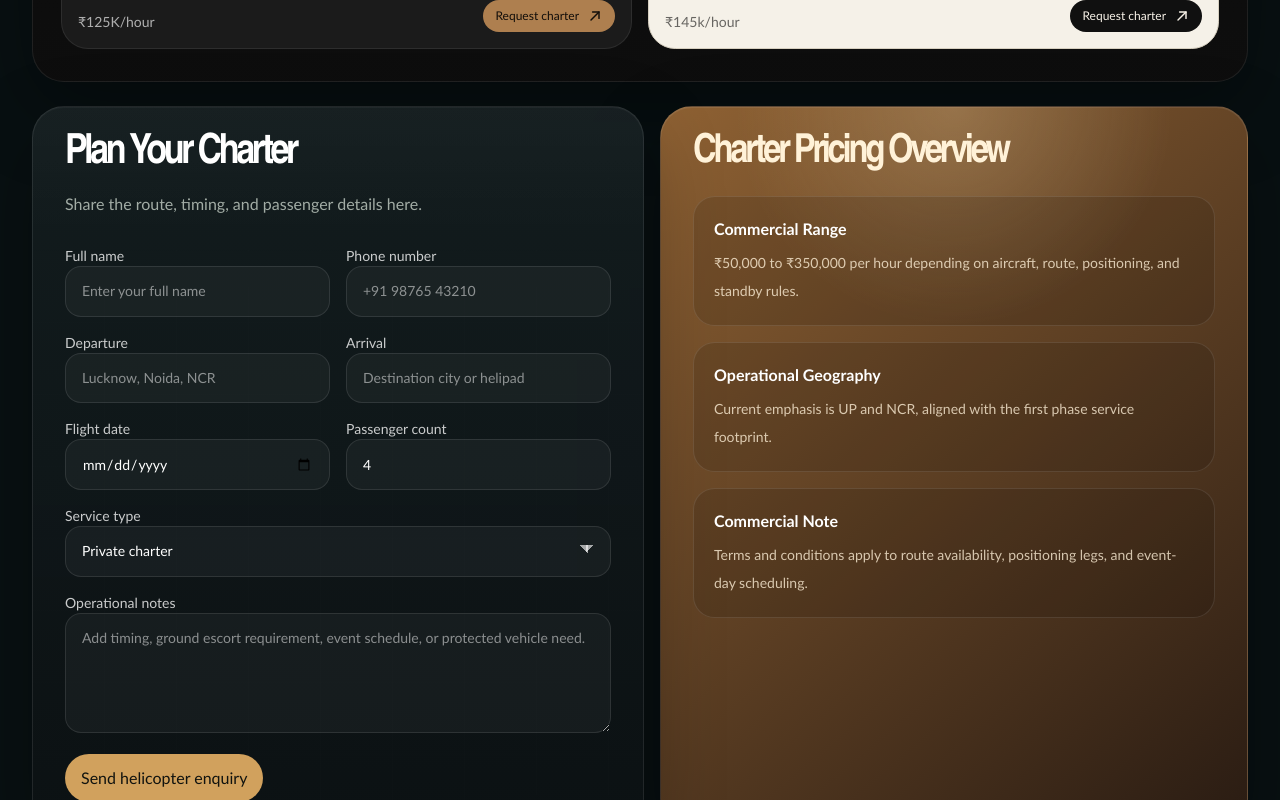
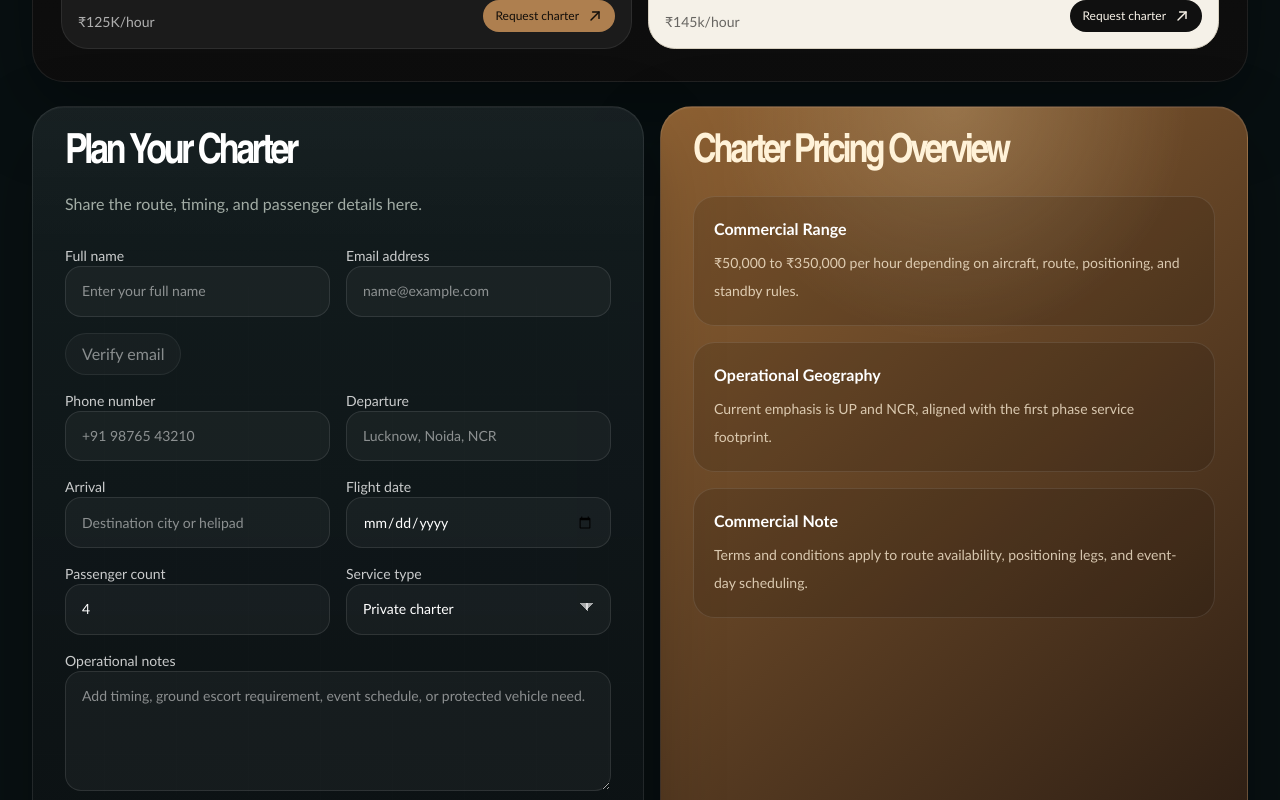
Before and after one commit to Shield-Force-System/sheild-force-fe, a Next.js app: page /charter-booking in a window 1280 px wide. Shown: the part 2000-2800 px from the top of the page. Built offline with nearby package versions, Linux system fonts and the light colour scheme.

Commit message:
Email OTP verification

```diff
--- a/components/bodyguard-lead-form.tsx
+++ b/components/bodyguard-lead-form.tsx
@@ -1,6 +1,7 @@
 "use client";
 
 import { useEffect, useState, useTransition } from "react";
+import { EmailOtpVerifier } from "@/components/email-otp-verifier";
 import { FormFeedback } from "@/components/form-feedback";
 import {
   getTextField,
@@ -28,6 +29,8 @@ export function BodyguardLeadForm({
   initialPreferredGuard?: string;
 }) {
   const [preferredGuard, setPreferredGuard] = useState(initialPreferredGuard);
+  const [email, setEmail] = useState("");
+  const [otpToken, setOtpToken] = useState<string | null>(null);
   const [feedback, setFeedback] = useState<SubmissionFeedback | null>(null);
   const [isPending, startTransition] = useTransition();
 
@@ -35,10 +38,15 @@ export function BodyguardLeadForm({
     setPreferredGuard(initialPreferredGuard);
   }, [initialPreferredGuard]);
 
-  function handleSubmit(event: React.FormEvent<HTMLFormElement>) {
-    event.preventDefault();
+  function handleSubmit(form: HTMLFormElement) {
+    if (!otpToken) {
+      setFeedback({
+        tone: "error",
+        message: "Verify your email address before submitting.",
+      });
+      return;
+    }
 
-    const form = event.currentTarget;
     const formData = new FormData(form);
     const serviceType = getTextField(formData, "service_type");
     const movementBrief = getTextField(formData, "movement_brief");
@@ -59,12 +67,13 @@ export function BodyguardLeadForm({
     const payload = {
       full_name: getTextField(formData, "full_name"),
       company_name: getTextField(formData, "company_name") || undefined,
-      email: getTextField(formData, "email"),
+      email,
       phone: getTextField(formData, "phone"),
       city: getTextField(formData, "city"),
       service_interest: "Bodyguard Requirement",
       bodyguard_count: Math.max(1, Number(getTextField(formData, "bodyguard_count")) || 1),
       requirement_summary: summary || "Bodyguard deployment enquiry submitted from the website.",
+      otp_token: otpToken,
     };
 
     setFeedback(null);
@@ -73,9 +82,7 @@ export function BodyguardLeadForm({
       try {
         const response = await fetch("/api/leads/bodyguard", {
           method: "POST",
-          headers: {
-            "content-type": "application/json",
-          },
+          headers: { "content-type": "application/json" },
           body: JSON.stringify(payload),
         });
 
@@ -84,6 +91,8 @@ export function BodyguardLeadForm({
         }
 
         form.reset();
+        setEmail("");
+        setOtpToken(null);
         setPreferredGuard(initialPreferredGuard);
         setFeedback({
           tone: "success",
@@ -103,7 +112,10 @@ export function BodyguardLeadForm({
   }
 
   return (
-    <form className="mt-6 grid gap-4" onSubmit={handleSubmit}>
+    <form
+      className="mt-6 grid gap-4"
+      onSubmit={(e) => { e.preventDefault(); handleSubmit(e.currentTarget); }}
+    >
       <div className="grid gap-4 sm:grid-cols-2">
         <label className="space-y-2 text-sm text-white/78">
           <span>Full name</span>
@@ -122,10 +134,18 @@ export function BodyguardLeadForm({
             type="email"
             name="email"
             placeholder="name@example.com"
+            value={email}
+            onChange={(e) => setEmail(e.target.value)}
             required
           />
         </label>
       </div>
+
+      <EmailOtpVerifier
+        email={email}
+        onVerified={setOtpToken}
+        onReset={() => setOtpToken(null)}
+      />
 
       <div className="grid gap-4 sm:grid-cols-2">
         <label className="space-y-2 text-sm text-white/78">
--- a/components/bodyguard-onboarding-form.tsx
+++ b/components/bodyguard-onboarding-form.tsx
@@ -1,6 +1,7 @@
 "use client";
 
 import { useState, useTransition } from "react";
+import { EmailOtpVerifier } from "@/components/email-otp-verifier";
 import { FormFeedback } from "@/components/form-feedback";
 import {
   isPopulatedFile,
@@ -143,6 +144,7 @@ export function BodyguardOnboardingForm() {
     specializations: "",
     notes: "",
   });
+  const [otpToken, setOtpToken] = useState<string | null>(null);
   const [photo, setPhoto] = useState<File | null>(null);
   const [resume, setResume] = useState<File | null>(null);
   const [governmentId, setGovernmentId] = useState<File | null>(null);
@@ -172,6 +174,7 @@ export function BodyguardOnboardingForm() {
       specializations: "",
       notes: "",
     });
+    setOtpToken(null);
     setPhoto(null);
     setResume(null);
     setGovernmentId(null);
@@ -209,9 +212,14 @@ export function BodyguardOnboardingForm() {
     const error = getStepError(step);
 
     if (error) {
+      setFeedback({ tone: "error", message: error });
+      return;
+    }
+
+    if (step === 0 && !otpToken) {
       setFeedback({
         tone: "error",
-        message: error,
+        message: "Verify your email address before continuing.",
       });
       return;
     }
@@ -225,17 +233,16 @@ export function BodyguardOnboardingForm() {
     setStep((current) => Math.max(current - 1, 0));
   }
 
-  function handleSubmit(event: React.FormEvent<HTMLFormElement>) {
-    event.preventDefault();
-
-    const form = event.currentTarget;
+  function handleSubmit(form: HTMLFormElement) {
     const validationError = getStepError(step);
 
     if (validationError) {
-      setFeedback({
-        tone: "error",
-        message: validationError,
-      });
+      setFeedback({ tone: "error", message: validationError });
+      return;
+    }
+
+    if (!otpToken) {
+      setFeedback({ tone: "error", message: "Email verification required." });
       return;
     }
 
@@ -261,6 +268,7 @@ export function BodyguardOnboardingForm() {
     payload.append("languages", fields.languages);
     payload.append("specializations", fields.specializations);
     payload.append("status", "ACTIVE");
+    payload.append("otp_token", otpToken);
 
     if (photo) {
       payload.append("photo", photo);
@@ -320,7 +328,10 @@ export function BodyguardOnboardingForm() {
   }
 
   return (
-    <form className="mt-6 grid gap-4" onSubmit={handleSubmit}>
+    <form
+      className="mt-6 grid gap-4"
+      onSubmit={(e) => { e.preventDefault(); handleSubmit(e.currentTarget); }}
+    >
       <div className="grid gap-3 sm:grid-cols-3">
         {steps.map((item, index) => {
           const isActive = index === step;
@@ -375,6 +386,12 @@ export function BodyguardOnboardingForm() {
               />
             </label>
           </div>
+
+          <EmailOtpVerifier
+            email={fields.email}
+            onVerified={setOtpToken}
+            onReset={() => setOtpToken(null)}
+          />
 
           <div className="grid gap-4 sm:grid-cols-2">
             <label className="space-y-2 text-sm text-[#fff1d8]/82">
--- /dev/null
+++ b/components/email-otp-verifier.tsx
@@ -0,0 +1,222 @@
+"use client";
+
+import { useEffect, useRef, useState } from "react";
+
+type Stage = "idle" | "sending" | "awaiting_otp" | "verifying" | "verified";
+
+const OTP_MESSAGES: Record<string, string> = {
+  INVALID_OTP: "The OTP you entered is incorrect.",
+  OTP_EXPIRED: "The OTP has expired. Request a new one.",
+  OTP_ALREADY_USED: "This OTP has already been used. Request a new one.",
+  OTP_NOT_FOUND: "No OTP found for this email. Request a new one.",
+};
+
+export function EmailOtpVerifier({
+  email,
+  onVerified,
+  onReset,
+}: {
+  email: string;
+  onVerified: (token: string) => void;
+  onReset?: () => void;
+}) {
+  const [stage, setStage] = useState<Stage>("idle");
+  const [otp, setOtp] = useState("");
+  const [error, setError] = useState<string | null>(null);
+  const [cooldown, setCooldown] = useState(0);
+  const sentToEmailRef = useRef("");
+  const timerRef = useRef<ReturnType<typeof setInterval> | null>(null);
+
+  function startCooldown(seconds: number) {
+    setCooldown(seconds);
+    if (timerRef.current) clearInterval(timerRef.current);
+    timerRef.current = setInterval(() => {
+      setCooldown((prev) => {
+        if (prev <= 1) {
+          clearInterval(timerRef.current!);
+          timerRef.current = null;
+          return 0;
+        }
+        return prev - 1;
+      });
+    }, 1000);
+  }
+
+  useEffect(() => {
+    return () => {
+      if (timerRef.current) clearInterval(timerRef.current);
+    };
+  }, []);
+
+  useEffect(() => {
+    if (sentToEmailRef.current && email !== sentToEmailRef.current && stage !== "idle") {
+      setStage("idle");
+      setOtp("");
+      setError(null);
+      sentToEmailRef.current = "";
+      onReset?.();
+    }
+  }, [email, stage, onReset]);
+
+  async function handleSend(isResend = false) {
+    if (!email) {
+      setError("Enter an email address first.");
+      return;
+    }
+    setError(null);
+    if (!isResend) setStage("sending");
+
+    const base = process.env.NEXT_PUBLIC_BACKEND_URL ?? "";
+    const endpoint = isResend
+      ? `${base}/api/website/lead/email/resend-otp`
+      : `${base}/api/website/lead/email/send-otp`;
+
+    try {
+      const response = await fetch(endpoint, {
+        method: "POST",
+        headers: { "content-type": "application/json" },
+        body: JSON.stringify({ email }),
+      });
+
+      const data = (await response.json()) as {
+        success?: boolean;
+        retry_after_seconds?: number;
+        message?: string;
+      };
+
+      if (response.status === 429) {
+        const wait = data.retry_after_seconds ?? 60;
+        startCooldown(wait);
+        setError(`Wait ${wait} seconds before requesting another OTP.`);
+        if (!isResend) setStage("idle");
+        return;
+      }
+
+      if (!response.ok || !data.success) {
+        setError(data.message ?? "Failed to send OTP. Try again.");
+        if (!isResend) setStage("idle");
+        return;
+      }
+
+      sentToEmailRef.current = email;
+      setOtp("");
+      setStage("awaiting_otp");
+      startCooldown(60);
+    } catch {
+      setError("Unable to send OTP. Check your connection.");
+      if (!isResend) setStage("idle");
+    }
+  }
+
+  async function handleVerify() {
+    if (otp.length !== 6) {
+      setError("Enter the 6-digit OTP.");
+      return;
+    }
+    setError(null);
+    setStage("verifying");
+
+    try {
+      const response = await fetch(`${process.env.NEXT_PUBLIC_BACKEND_URL ?? ""}/api/website/lead/email/verify-otp`, {
+        method: "POST",
+        headers: { "content-type": "application/json" },
+        body: JSON.stringify({ email, otp }),
+      });
+
+      const data = (await response.json()) as {
+        success?: boolean;
+        otp_token?: string;
+        message?: string;
+      };
+
+      if (!response.ok || !data.success) {
+        const code = data.message ?? "";
+        setError((OTP_MESSAGES[code] ?? code) || "OTP verification failed.");
+        setStage("awaiting_otp");
+        return;
+      }
+
+      setStage("verified");
+      onVerified(data.otp_token!);
+    } catch {
+      setError("Unable to verify OTP right now.");
+      setStage("awaiting_otp");
+    }
+  }
+
+  if (stage === "verified") {
+    return (
+      <div className="flex items-center gap-2 rounded-[1rem] border border-[#7da96e]/30 bg-[#7da96e]/10 px-4 py-2.5 text-sm text-[#dff0d7]">
+        <svg
+          xmlns="http://www.w3.org/2000/svg"
+          width="14"
+          height="14"
+          viewBox="0 0 24 24"
+          fill="none"
+          stroke="currentColor"
+          strokeWidth="2.5"
+          strokeLinecap="round"
+          strokeLinejoin="round"
+          aria-hidden="true"
+        >
+          <path d="M20 6 9 17l-5-5" />
+        </svg>
+        Email verified
+      </div>
+    );
+  }
+
+  if (stage === "idle" || stage === "sending") {
+    return (
+      <div className="grid gap-1.5">
+        <button
+          type="button"
+          disabled={!email || stage === "sending"}
+          onClick={() => handleSend(false)}
+          className="w-fit rounded-full border border-white/14 bg-white/6 px-4 py-2 text-sm font-medium text-white transition hover:bg-white/10 disabled:cursor-not-allowed disabled:opacity-50"
+        >
+          {stage === "sending" ? "Sending OTP…" : "Verify email"}
+        </button>
+        {error ? <p className="text-xs text-[#ffd8cc]">{error}</p> : null}
+      </div>
+    );
+  }
+
+  return (
+    <div className="grid gap-3 rounded-[1.2rem] border border-white/10 bg-white/3 px-4 py-4">
+      <p className="text-sm text-white/70">
+        Enter the 6-digit code sent to <span className="text-white">{email}</span>
+      </p>
+      <div className="flex flex-wrap gap-2">
+        <input
+          type="text"
+          inputMode="numeric"
+          maxLength={6}
+          value={otp}
+          onChange={(e) => setOtp(e.target.value.replace(/\D/g, ""))}
+          placeholder="000000"
+          autoComplete="one-time-code"
+          className="form-input w-36 font-mono tracking-widest"
+          disabled={stage === "verifying"}
+        />
+        <button
+          type="button"
+          disabled={stage === "verifying" || otp.length !== 6}
+          onClick={handleVerify}
+          className="rounded-full bg-[var(--brand)] px-4 py-2 text-sm font-medium text-[#11130f] transition hover:bg-[var(--brand-strong)] disabled:cursor-not-allowed disabled:opacity-60"
+        >
+          {stage === "verifying" ? "Verifying…" : "Confirm OTP"}
+        </button>
+      </div>
+      {error ? <p className="text-xs text-[#ffd8cc]">{error}</p> : null}
+      <button
+        type="button"
+        disabled={cooldown > 0}
+        onClick={() => handleSend(true)}
+        className="w-fit text-xs text-white/50 transition hover:text-white/80 disabled:cursor-not-allowed disabled:opacity-50"
+      >
+        {cooldown > 0 ? `Resend OTP in ${cooldown}s` : "Resend OTP"}
+      </button>
+    </div>
+  );
+}
--- a/components/general-lead-form.tsx
+++ b/components/general-lead-form.tsx
@@ -1,6 +1,7 @@
 "use client";
 
 import { useState, useTransition } from "react";
+import { EmailOtpVerifier } from "@/components/email-otp-verifier";
 import { FormFeedback } from "@/components/form-feedback";
 import {
   getTextField,
@@ -23,22 +24,30 @@ export function GeneralLeadForm({
 }: {
   className?: string;
 }) {
+  const [email, setEmail] = useState("");
+  const [otpToken, setOtpToken] = useState<string | null>(null);
   const [feedback, setFeedback] = useState<SubmissionFeedback | null>(null);
   const [isPending, startTransition] = useTransition();
 
-  function handleSubmit(event: React.FormEvent<HTMLFormElement>) {
-    event.preventDefault();
+  function handleSubmit(form: HTMLFormElement) {
+    if (!otpToken) {
+      setFeedback({
+        tone: "error",
+        message: "Verify your email address before submitting.",
+      });
+      return;
+    }
 
-    const form = event.currentTarget;
     const formData = new FormData(form);
     const payload = {
       full_name: getTextField(formData, "full_name"),
       company_name: getTextField(formData, "company_name") || undefined,
-      email: getTextField(formData, "email"),
+      email,
       phone: getTextField(formData, "phone"),
       city: getTextField(formData, "city"),
       service_interest: getTextField(formData, "service_interest"),
       requirement_summary: getTextField(formData, "requirement_summary"),
+      otp_token: otpToken,
     };
 
     setFeedback(null);
@@ -47,9 +56,7 @@ export function GeneralLeadForm({
       try {
         const response = await fetch("/api/leads/general", {
           method: "POST",
-          headers: {
-            "content-type": "application/json",
-          },
+          headers: { "content-type": "application/json" },
           body: JSON.stringify(payload),
         });
 
@@ -58,6 +65,8 @@ export function GeneralLeadForm({
         }
 
         form.reset();
+        setEmail("");
+        setOtpToken(null);
         setFeedback({
           tone: "success",
           message:
@@ -76,7 +85,10 @@ export function GeneralLeadForm({
   }
 
   return (
-    <form className={className} onSubmit={handleSubmit}>
+    <form
+      className={className}
+      onSubmit={(e) => { e.preventDefault(); handleSubmit(e.currentTarget); }}
+    >
       <div className="grid gap-4 sm:grid-cols-2">
         <label className="space-y-2 text-sm text-white/78">
           <span>Full name</span>
@@ -84,9 +96,23 @@ export function GeneralLeadForm({
         </label>
         <label className="space-y-2 text-sm text-white/78">
           <span>Email address</span>
-          <input className="form-input" type="email" name="email" placeholder="name@example.com" required />
+          <input
+            className="form-input"
+            type="email"
+            name="email"
+            placeholder="name@example.com"
+            value={email}
+            onChange={(e) => setEmail(e.target.value)}
+            required
+          />
         </label>
       </div>
+
+      <EmailOtpVerifier
+        email={email}
+        onVerified={setOtpToken}
+        onReset={() => setOtpToken(null)}
+      />
 
       <div className="grid gap-4 sm:grid-cols-2">
         <label className="space-y-2 text-sm text-white/78">
--- a/components/helicopter-enquiry-form.tsx
+++ b/components/helicopter-enquiry-form.tsx
@@ -1,6 +1,7 @@
 "use client";
 
 import { useState, useTransition } from "react";
+import { EmailOtpVerifier } from "@/components/email-otp-verifier";
 import { FormFeedback } from "@/components/form-feedback";
 import {
   getTextField,
@@ -28,13 +29,20 @@ export function HelicopterEnquiryForm({
 }: {
   initialHelicopterId?: string;
 }) {
+  const [email, setEmail] = useState("");
+  const [otpToken, setOtpToken] = useState<string | null>(null);
   const [feedback, setFeedback] = useState<SubmissionFeedback | null>(null);
   const [isPending, startTransition] = useTransition();
 
-  function handleSubmit(event: React.FormEvent<HTMLFormElement>) {
-    event.preventDefault();
+  function handleSubmit(form: HTMLFormElement) {
+    if (!otpToken) {
+      setFeedback({
+        tone: "error",
+        message: "Verify your email address before submitting.",
+      });
+      return;
+    }
 
-    const form = event.currentTarget;
     const formData = new FormData(form);
     const serviceType = getTextField(formData, "service_type");
     const operationalNotes = getTextField(formData, "operational_notes");
@@ -51,11 +59,13 @@ export function HelicopterEnquiryForm({
 
     const payload: Record<string, string | number> = {
       full_name: getTextField(formData, "full_name"),
+      email,
       phone: getTextField(formData, "phone"),
       departure: getTextField(formData, "departure"),
       destination: getTextField(formData, "destination"),
       passenger_count: Math.max(1, Number(getTextField(formData, "passenger_count")) || 1),
       message: message || "Helicopter charter enquiry submitted from the website.",
+      otp_token: otpToken,
     };
 
     const selectedHelicopterId =
@@ -71,9 +81,7 @@ export function HelicopterEnquiryForm({
       try {
         const response = await fetch("/api/helicopter-enquiry", {
           method: "POST",
-          headers: {
-            "content-type": "application/json",
-          },
+          headers: { "content-type": "application/json" },
           body: JSON.stringify(payload),
         });
 
@@ -82,6 +90,8 @@ export function HelicopterEnquiryForm({
         }
 
         form.reset();
+        setEmail("");
+        setOtpToken(null);
         setFeedback({
           tone: "success",
           message:
@@ -100,7 +110,10 @@ export function HelicopterEnquiryForm({
   }
 
   return (
-    <form className="mt-7 grid gap-4" onSubmit={handleSubmit}>
+    <form
+      className="mt-7 grid gap-4"
+      onSubmit={(e) => { e.preventDefault(); handleSubmit(e.currentTarget); }}
+    >
       <div className="grid gap-4 sm:grid-cols-2">
         <label className="space-y-2 text-sm text-white/78">
           <span>Full name</span>
@@ -113,6 +126,27 @@ export function HelicopterEnquiryForm({
           />
         </label>
         <label className="space-y-2 text-sm text-white/78">
+          <span>Email address</span>
+          <input
+            className="form-input"
+            type="email"
+            name="email"
+            placeholder="name@example.com"
+            value={email}
+            onChange={(e) => setEmail(e.target.value)}
+            required
+          />
+        </label>
+      </div>
+
+      <EmailOtpVerifier
+        email={email}
+        onVerified={setOtpToken}
+        onReset={() => setOtpToken(null)}
+      />
+
+      <div className="grid gap-4 sm:grid-cols-2">
+        <label className="space-y-2 text-sm text-white/78">
           <span>Phone number</span>
           <input
             className="form-input"
@@ -122,13 +156,13 @@ export function HelicopterEnquiryForm({
             required
           />
         </label>
-      </div>
-
-      <div className="grid gap-4 sm:grid-cols-2">
         <label className="space-y-2 text-sm text-white/78">
           <span>Departure</span>
           <input className="form-input" type="text" name="departure" placeholder="Lucknow, Noida, NCR" required />
         </label>
+      </div>
+
+      <div className="grid gap-4 sm:grid-cols-2">
         <label className="space-y-2 text-sm text-white/78">
           <span>Arrival</span>
           <input
@@ -139,13 +173,13 @@ export function HelicopterEnquiryForm({
             required
           />
         </label>
-      </div>
-
-      <div className="grid gap-4 sm:grid-cols-2">
         <label className="space-y-2 text-sm text-white/78">
           <span>Flight date</span>
           <input className="form-input" type="date" name="flight_date" />
         </label>
+      </div>
+
+      <div className="grid gap-4 sm:grid-cols-2">
         <label className="space-y-2 text-sm text-white/78">
           <span>Passenger count</span>
           <input
@@ -157,8 +191,6 @@ export function HelicopterEnquiryForm({
             required
           />
         </label>
-      </div>
-
         <label className="space-y-2 text-sm text-white/78">
           <span>Service type</span>
           <select className="form-select" name="service_type" defaultValue="charter">
@@ -169,6 +201,7 @@ export function HelicopterEnquiryForm({
             ))}
           </select>
         </label>
+      </div>
 
       <label className="space-y-2 text-sm text-white/78">
         <span>Operational notes</span>
```
Lines whose indentation alone changed are shown as unchanged.
